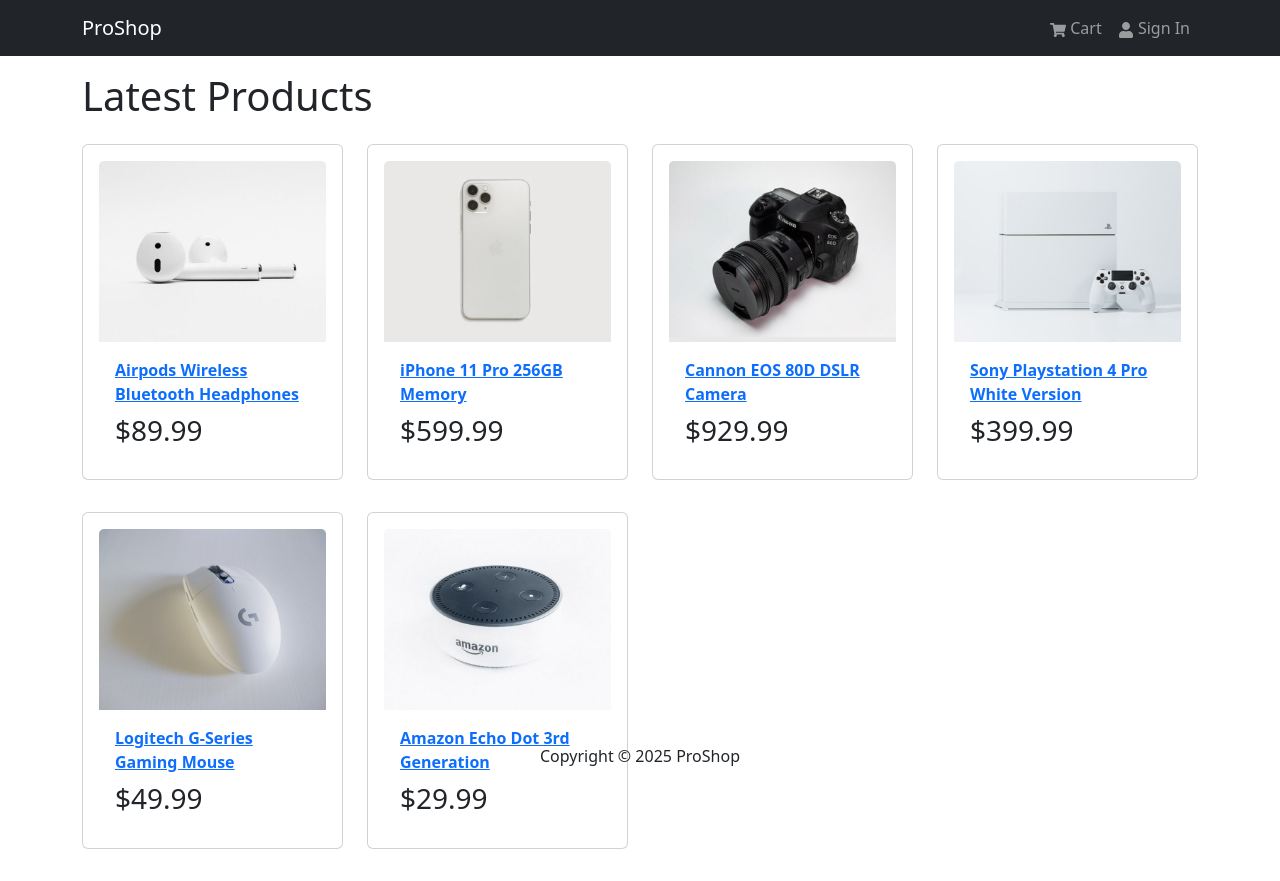
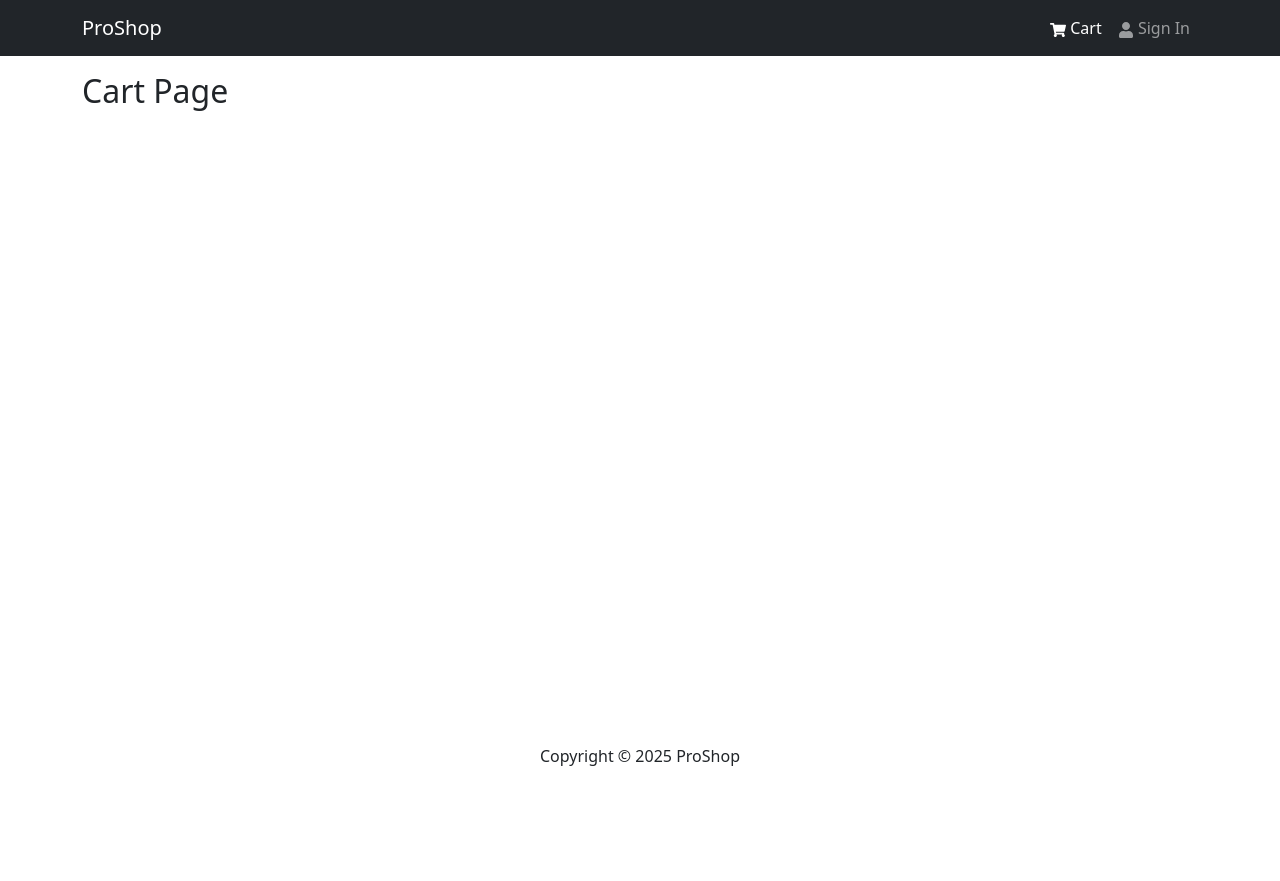
Before and after one commit to parth-nautiyal/proShop, a React (Create React App) app in the folder frontend/: page /cart in a window 1280 px wide. After the commit the page ends 800 px from the top, so only its background shows below. Built offline with nearby package versions, Linux system fonts and the light colour scheme.

Commit message:
added react routing

```diff
--- a/frontend/package.json
+++ b/frontend/package.json
@@ -12,6 +12,8 @@
     "react-bootstrap": "^2.10.10",
     "react-dom": "^19.1.0",
     "react-icons": "^5.5.0",
+    "react-router-bootstrap": "^0.26.3",
+    "react-router-dom": "^6.30.1",
     "react-scripts": "5.0.1",
     "web-vitals": "^2.1.4"
   },
--- a/frontend/src/App.js
+++ b/frontend/src/App.js
@@ -1,14 +1,16 @@
+import { Container } from 'react-bootstrap'
+import { Outlet } from 'react-router-dom'
 import Header from './components/Header'
 import Footer from './components/Footer'
-import { Container } from 'react-bootstrap'
-import HomeScreen from './screens/HomeScreen'
+
+
 const App = () => {
   return (
     <>
     <Header />
     <main className='py-3'>
       <Container>
-        <HomeScreen />
+        <Outlet />
       </Container>
     </main>
     <Footer />
--- a/frontend/src/components/Header.jsx
+++ b/frontend/src/components/Header.jsx
@@ -1,17 +1,23 @@
 import {Navbar, Nav, Container} from 'react-bootstrap'
 import { FaShoppingCart , FaUser } from 'react-icons/fa'
-
+import {LinkContainer} from 'react-router-bootstrap'
 const Header = () => {
   return (
     <header>
       <Navbar bg='dark' variant='dark' expand='lg' collapseOnSelect>
         <Container>
-            <Navbar.Brand href='/'>ProShop</Navbar.Brand>
-            <Navbar.Toggle aria-controls='basic-navbar-nav' />
-            <Navbar.Collapse id='basic-navbar-nav'>
-                <Nav className='ms-auto'>
-                    <Nav.Link href='/cart'><FaShoppingCart /> Cart</Nav.Link>
-                    <Nav.Link href='/login'><FaUser /> Sign In</Nav.Link>
+          <LinkContainer to='/'>
+            <Navbar.Brand>ProShop</Navbar.Brand>
+          </LinkContainer>
+          <Navbar.Toggle aria-controls='basic-navbar-nav' />
+          <Navbar.Collapse id='basic-navbar-nav'>
+              <Nav className='ms-auto'>
+                  <LinkContainer to='/cart'>
+                      <Nav.Link><FaShoppingCart /> Cart</Nav.Link>
+                  </LinkContainer>
+                  <LinkContainer to='/login'>
+                      <Nav.Link><FaUser /> Sign In</Nav.Link>
+                  </LinkContainer>
                 </Nav>
             </Navbar.Collapse>
         </Container>
--- a/frontend/src/components/Product.jsx
+++ b/frontend/src/components/Product.jsx
@@ -1,16 +1,17 @@
 import {Card} from 'react-bootstrap'
+import { Link } from 'react-router-dom'
 const Product = ({product})=>{
     return(
         <Card className="my-3 p-3 rounded">
-            <a href={`/product/${product._id}`}>
+            <Link to={`/product/${product._id}`}>
             <Card.Img src={product.image} variant='top'/>
-            </a>
+            </Link>
             <Card.Body>
-            <a href={`/product/${product._id}`}>
+            <Link to={`/product/${product._id}`}>
                 <Card.Title as='div'>
                 <strong>{product.name}</strong>
                 </Card.Title>
-            </a>
+            </Link>
             <Card.Text as='h3'>
                 ${product.price}
             </Card.Text>
--- a/frontend/src/index.js
+++ b/frontend/src/index.js
@@ -1,14 +1,32 @@
 import React from 'react';
 import ReactDOM from 'react-dom/client';
+import {
+  createBrowserRouter,
+  createRoutesFromElements,
+  Route,
+  RouterProvider
+} from 'react-router-dom';
 import './index.css';
 import 'bootstrap/dist/css/bootstrap.min.css';
 import App from './App';
 import reportWebVitals from './reportWebVitals';
+import HomeScreen from './screens/HomeScreen';
+import CartScreen from './screens/CartScreen';
+import LoginScreen from './screens/LoginScreen';
 
+const router = createBrowserRouter(
+  createRoutesFromElements(
+    <Route path="/" element={<App />} >
+      <Route index = {true} path='/' element={<HomeScreen />} />
+      <Route path='cart' element={<CartScreen />} />
+      <Route path='login' element={<LoginScreen />} />
+    </Route>
+  )
+);
 const root = ReactDOM.createRoot(document.getElementById('root'));
 root.render(
   <React.StrictMode>
-    <App />
+    <RouterProvider router={router} />
   </React.StrictMode>
 );
 
--- /dev/null
+++ b/frontend/src/screens/CartScreen.jsx
@@ -0,0 +1,4 @@
+const CartScreen = () => {
+  return <h2>Cart Page</h2>;
+}
+export default CartScreen;
--- /dev/null
+++ b/frontend/src/screens/LoginScreen.jsx
@@ -0,0 +1,4 @@
+const LoginScreen = () => {
+  return <h2>Login Page</h2>;
+}
+export default LoginScreen;
```
Also changed, not shown: 1 other file (tests, documents, lock files or other folders).
